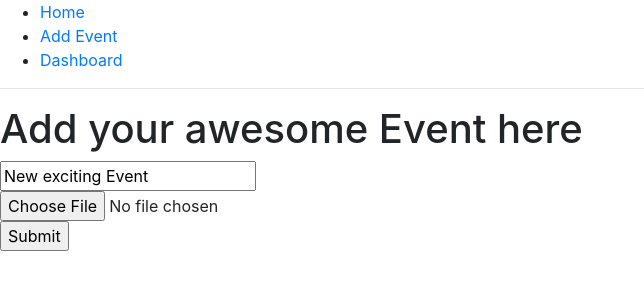
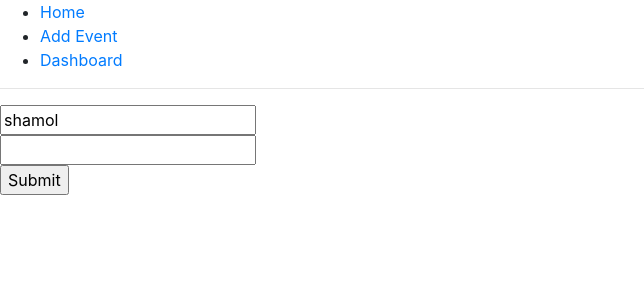
Before and after one commit to shamolmojumder/Volunteer-network-client, a React (Create React App) app: page /addEvents in a window 1280 px wide. Shown: the top 300 px of the page, without its empty margins (0-644 px from the left). Built offline with nearby package versions, Linux system fonts and the light colour scheme.

Commit message:
48_5-5 Connect database server and implement react hook form

```diff
--- a/package.json
+++ b/package.json
@@ -6,10 +6,10 @@
     "@testing-library/jest-dom": "^4.2.4",
     "@testing-library/react": "^9.5.0",
     "@testing-library/user-event": "^7.2.1",
-    "axios": "^0.21.1",
+    "axios": "^0.21.4",
     "react": "^16.13.1",
     "react-dom": "^16.13.1",
-    "react-hook-form": "^6.15.5",
+    "react-hook-form": "^6.15.8",
     "react-router-dom": "^5.2.0",
     "react-scripts": "3.4.3"
   },
--- a/src/components/AddEvents/AddEvents.js
+++ b/src/components/AddEvents/AddEvents.js
@@ -1,54 +1,17 @@
-import axios from 'axios';
-import React, { useState } from 'react';
+import React from "react";
 import { useForm } from "react-hook-form";
 
 const AddEvents = () => {
-  const { register, handleSubmit, watch, errors } = useForm();
-  const [imageURL, setIMageURL] = useState(null);
+  const { register, handleSubmit, watch, formState: { errors } } = useForm();
+  const onSubmit = data => console.log(data);
 
-
-  const onSubmit = data => {
-    const eventData = {
-      name: data.name,
-      imageURL: imageURL
-    };
-    const url = `http://localhost:5055/addEvent`;
-
-    fetch(url, {
-      method: 'POST',
-      headers: {
-        'content-type': 'application/json'
-      },
-      body: JSON.stringify(eventData)
-    })
-    .then(res => console.log('server side response', res))
-  };
-
-  const handleImageUpload = event => {
-    console.log(event.target.files[0])
-    const imageData = new FormData();
-    imageData.set('key', '4295ac4d47b569312bea67b440cdbdbb');
-    imageData.append('image', event.target.files[0]);
-
-    axios.post('https://api.imgbb.com/1/upload',
-    imageData)
-    .then(function (response) {
-      setIMageURL(response.data.data.display_url);
-    })
-    .catch(function (error) {
-      console.log(error);
-    });
-
-  }
   return (
     <div>
-      <h1>Add your awesome Event here</h1>
       <form onSubmit={handleSubmit(onSubmit)}>
-
-      <input name="name" defaultValue="New exciting Event" ref={register} />
-      <br/>
-      <input name="exampleRequired" type="file" onChange={handleImageUpload} />
-      <br/>
+      <input defaultValue="shamol" {...register("example")} />
+      <br />
+      <input {...register("exampleRequired", { required: true })} />
+      <br />
       <input type="submit" />
     </form>
     </div>
--- a/src/components/Home/Home.js
+++ b/src/components/Home/Home.js
@@ -19,8 +19,8 @@ const events=[
         pic:'birdHouse.png'
     },
     {
-        name:'childSupport',
-        pic:'childSupport.png'
+        name:'cleanWater',
+        pic:'cleanWater.png'
     },
 ]
 const Home = () => {
```
Also changed, not shown: 1 other file (tests, documents, lock files or other folders).
